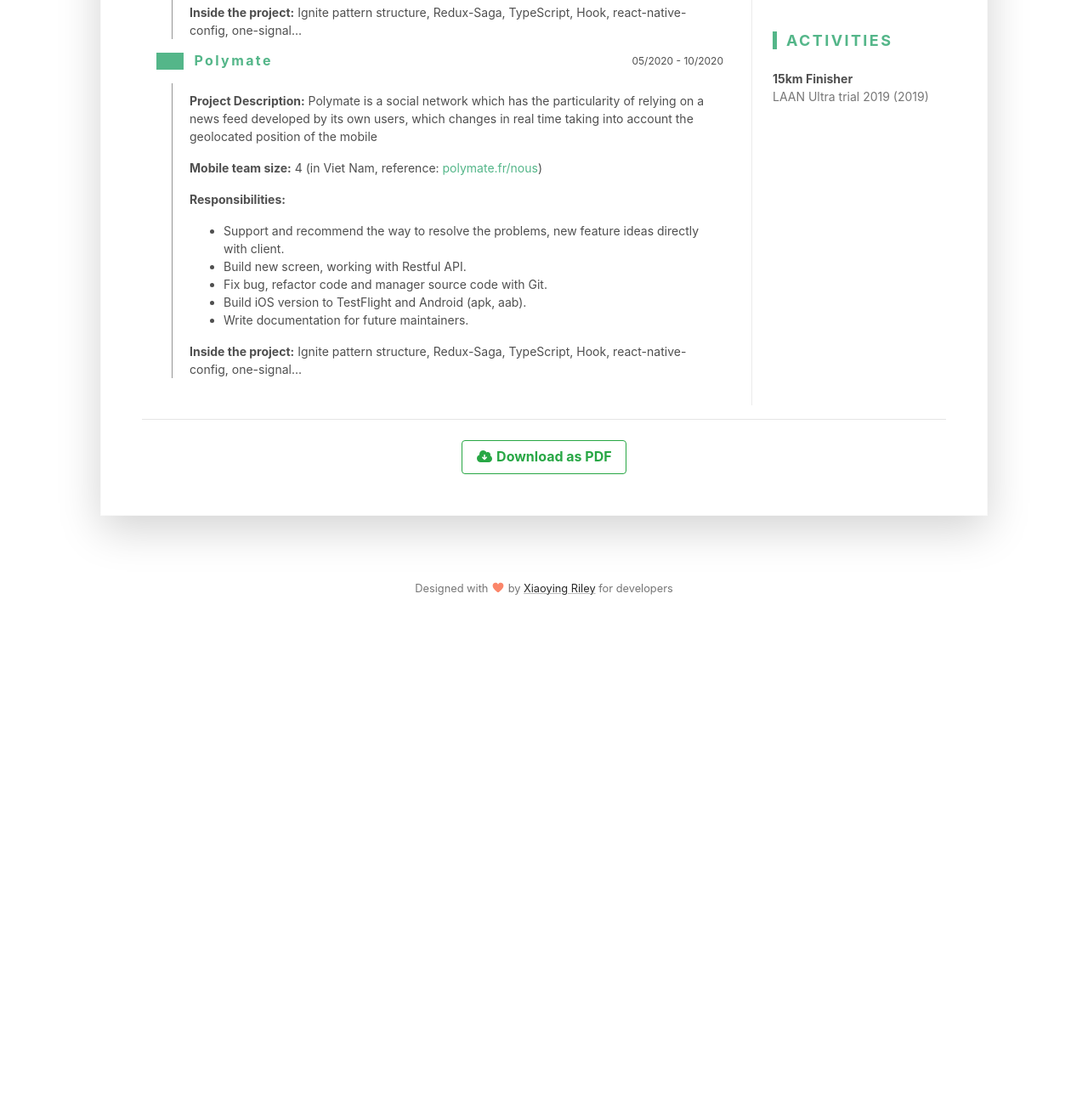
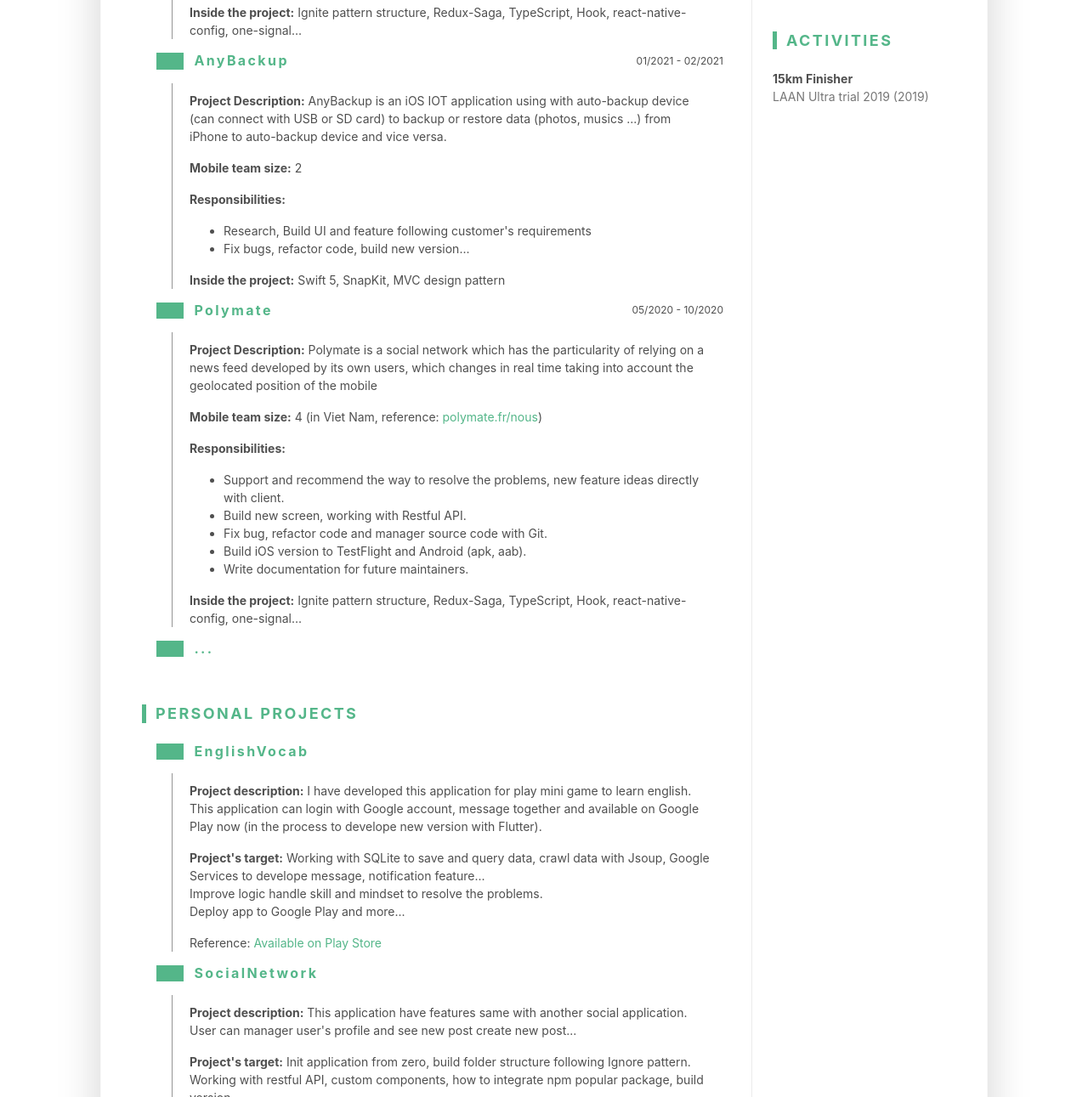
Before and after one commit to vietnguyenhoangw/online-cv-vietnguyenhoangw, a plain HTML site: page index.html in a window 1280 px wide. Shown: the part 1509-2800 px from the top of the page at 85% size. Before the commit the page ends 2236 px from the top, so only its background shows below. Drawn offline with nearby package versions, Linux system fonts and the light colour scheme; a script that the page names is missing.

Commit message:
:penguin: update info

```diff
--- a/index.html
+++ b/index.html
@@ -65,7 +65,7 @@
 						<div class="media-body text-left">
 							<h3 class="text-uppercase resume-section-heading mb-4">About myself</h3>
 							<p class="mb-0"> I am working as a Mobile Developer (React Native) with more than 1 years of
-								experiences. Recently, Recently, I've been doing more research on Flutter and have
+								experiences. Recently, I've been doing more research on Flutter and have
 								worked on several projects that use the Bloc pattern.
 							</p>
 							<p class="mb-0"> I am so welcome and happy to learn, to share and to talk about IT
@@ -171,10 +171,11 @@
 									</div>
 								</div>
 							</section>
-							<!--//work-section-->
+							<!--//typical-project-section-->
 							<section class="project-section py-3">
-								<h3 class="text-uppercase resume-section-heading mb-4">Projects</h3>
+								<h3 class="text-uppercase resume-section-heading mb-4">Typical Projects</h3>
 								<div class="item mb-3">
+									<!--// BeeBeauty-->
 									<div class="item-heading row align-items-center mb-2 justify-content-between">
 										<h4 class="item-title resume-section-heading-custom green-box">
 											&nbsp;&nbsp;BeeBeauty
@@ -212,6 +213,38 @@
 											one-signal...
 										</p>
 									</div>
+									<!--// AnyBackup-->
+									<div class="item-heading row align-items-center mb-2 justify-content-between">
+										<h4 class="item-title resume-section-heading-custom green-box">
+											&nbsp;&nbsp;AnyBackup
+										</h4>
+										<div class="item-meta pb-2 w-75 align-middle text-left text-md-right">
+											01/2021 - 02/2021</div>
+
+									</div>
+									<div class="item-content content-height-line">
+										<p>
+											<span class="font-weight-bold">Project Description:</span>
+											AnyBackup is an iOS IOT application using with auto-backup device (can
+											connect with USB or SD card) to backup or restore data (photos, musics ...)
+											from iPhone to auto-backup device and vice versa.
+										</p>
+										<p>
+											<span class="font-weight-bold">Mobile team size:</span> 2
+										</p>
+										<p>
+											<span class="font-weight-bold">Responsibilities:</span>
+										<ul class="resume-list">
+											<li>Research, Build UI and feature following customer's requirements</li>
+											<li>Fix bugs, refactor code, build new version...</li>
+										</ul>
+										</p>
+										<p>
+											<span class="font-weight-bold">Inside the project:</span>
+											Swift 5, SnapKit, MVC design pattern
+										</p>
+									</div>
+
 									<div class="item-heading row align-items-center mb-2 justify-content-between">
 										<h4 class="item-title resume-section-heading-custom green-box">
 											&nbsp;&nbsp;Polymate
@@ -247,6 +280,78 @@
 											<span class="font-weight-bold">Inside the project:</span>
 											Ignite pattern structure, Redux-Saga, TypeScript, Hook, react-native-config,
 											one-signal...
+										</p>
+									</div>
+									<div class="item-heading row align-items-center mb-2 justify-content-between">
+										<h4 class="item-title resume-section-heading-custom green-box">
+											&nbsp;&nbsp;...
+										</h4>
+									</div>
+								</div>
+							</section>
+							<!--//personal-project-->
+							<section class="project-section py-3">
+								<h3 class="text-uppercase resume-section-heading mb-4">Personal Projects</h3>
+								<div class="item mb-3">
+									<!--// BeeBeauty-->
+									<div class="item-heading row align-items-center mb-2 justify-content-between">
+										<h4 class="item-title resume-section-heading-custom green-box">
+											&nbsp;&nbsp;EnglishVocab
+										</h4>
+									</div>
+									<div class="item-content content-height-line">
+										<p>
+											<span class="font-weight-bold">Project description:</span>
+											I have developed this application for play mini game to learn english. This
+											application can login with Google account, message together and available on
+											Google Play now (in the process to develope new version with Flutter).
+										</p>
+										<p>
+											<span class="font-weight-bold">Project's target:</span>
+											Working with SQLite to save and query data, crawl data with Jsoup, Google
+											Services to develope message, notification feature...
+											</br>Improve logic handle skill and mindset to resolve the problems.
+											</br>Deploy app to Google Play and more...
+										</p>
+										<p>Reference: <a
+												href="https://play.google.com/store/apps/details?id=com.bignose.englishvocab&hl=en">Available
+												on Play Store
+											</a>
+										</p>
+									</div>
+									<!--// AnyBackup-->
+									<div class="item-heading row align-items-center mb-2 justify-content-between">
+										<h4 class="item-title resume-section-heading-custom green-box">
+											&nbsp;&nbsp;SocialNetwork
+										</h4>
+									</div>
+									<div class="item-content content-height-line">
+										<p>
+											<span class="font-weight-bold">Project description:</span>
+											This application have features same with another social application. User
+											can manager user's profile and see new post create new post...
+										</p>
+										<p>
+											<span class="font-weight-bold">Project's target:</span>
+											Init application from zero, build folder structure following Ignore pattern.
+											Working with restful API, custom components, how to integrate npm popular
+											package, build version...
+										</p>
+									</div>
+									<div class="item-heading row align-items-center mb-2 justify-content-between">
+										<h4 class="item-title resume-section-heading-custom green-box">
+											&nbsp;&nbsp;...
+										</h4>
+									</div>
+									<div class="mt-3">
+										<p>
+											You can find more my personal projects was public on <a
+												href="https://github.com/vietnguyenhoangw">My
+												Github (+50
+												repositories)
+											</a>
+											. All of them are developed when I have free time or after my work hours
+											for the purpose of practicing skills or learning something new.
 										</p>
 									</div>
 								</div>
```
